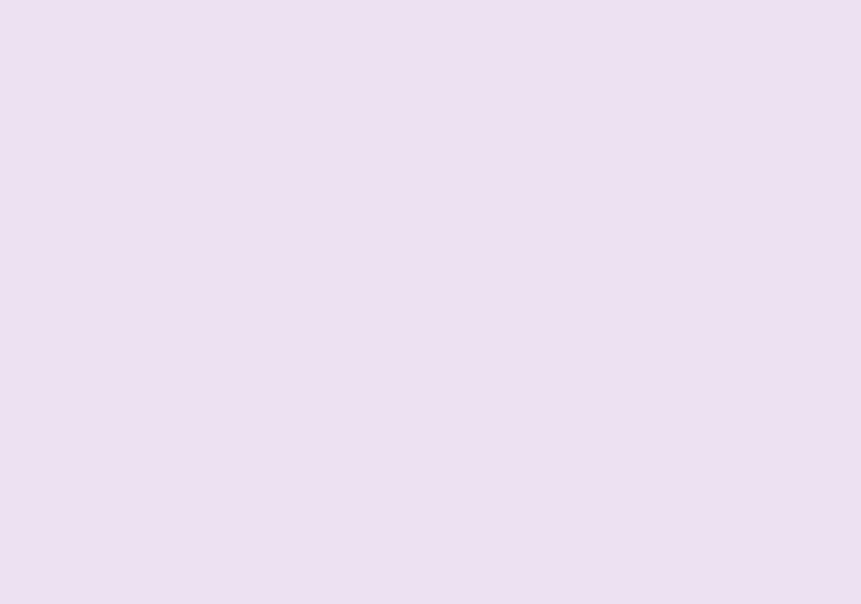
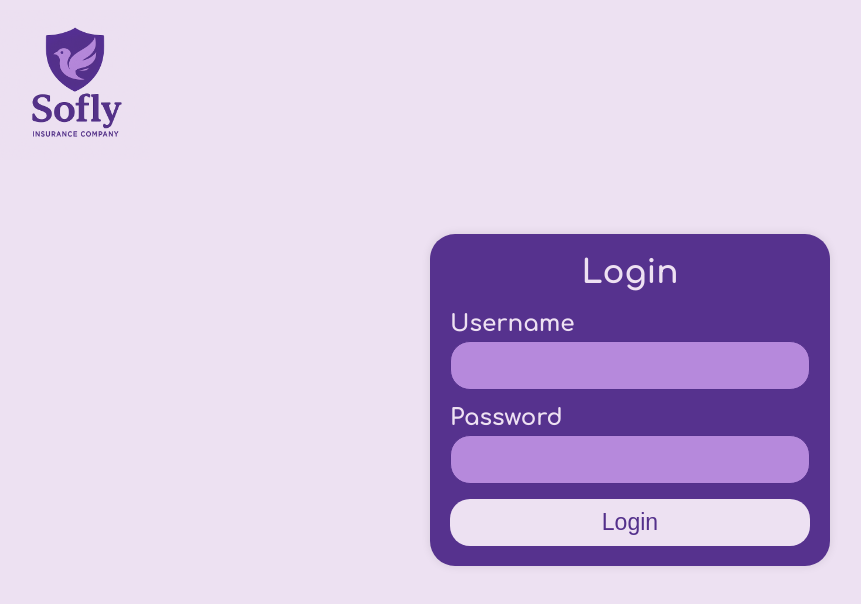
Before and after one commit to Trup10ka/Sofly, a plain HTML site: page index.html in a window 1280 px wide. Shown: the whole page, without its empty margins (10-871 px from the left). Drawn offline with Linux system fonts and the light colour scheme.

Commit message:
Add logo image to the corner + custom font

```diff
--- a/index.html
+++ b/index.html
@@ -3,10 +3,25 @@
 <head>
     <meta charset="UTF-8">
     <meta name="viewport" content="width=device-width, initial-scale=1.0">
-    <title>Sofly</title>
+    <title>Login - Sofly</title>
     <link rel="stylesheet" href="public/style.css">
+    <link rel="preconnect" href="https://fonts.googleapis.com">
+    <link rel="preconnect" href="https://fonts.gstatic.com" crossorigin>
+    <link href="https://fonts.googleapis.com/css2?family=Comfortaa:wght@300..700&display=swap" rel="stylesheet">
 </head>
-<body>
+<body class="comfortaa-normal">
+    <img src="public/img/sofly_logo.png" alt="Background" class="corner-logo">
+    <div class="login-container">
+        <form class="login-form" action="/login" method="POST">
+            <h2>Login</h2>
+            <label for="username">Username</label>
+            <input type="text" id="username" name="username" required>
 
+            <label for="password">Password</label>
+            <input type="password" id="password" name="password" required>
+
+            <button type="submit">Login</button>
+        </form>
+    </div>
 </body>
 </html>
```
Also changed, not shown: public/img/sofly_logo.png (added).
